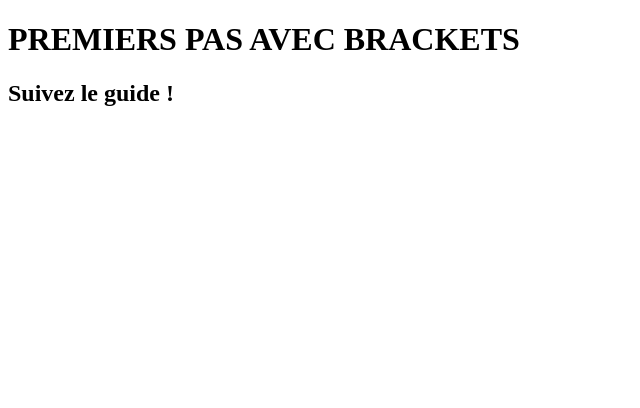
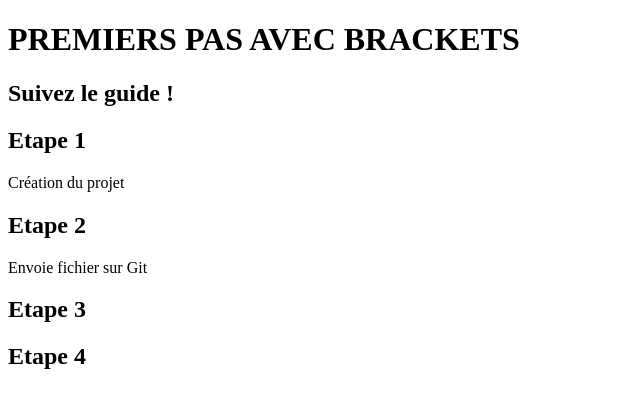
Before and after one commit to willysaelens/MMI-1C1-EXO, a plain HTML site: page index.html in a window 1280 px wide. Shown: the whole page, without its empty margins (0-640 px from the left). Drawn offline with Linux system fonts and the light colour scheme.

Commit message:
ajout étapes intégrateur

```diff
--- a/index.html
+++ b/index.html
@@ -14,7 +14,17 @@
 
 
         <div id="integrateur">
+            <h2>Etape 1</h2>
+            <p>Création du projet</p>
 
+            <h2>Etape 2</h2>
+            <p>Envoie fichier sur Git</p>
+
+            <h2>Etape 3</h2>
+            <p></p>
+
+            <h2>Etape 4</h2>
+            <p></p>
         </div>
 
         <div id="partie1">
```
